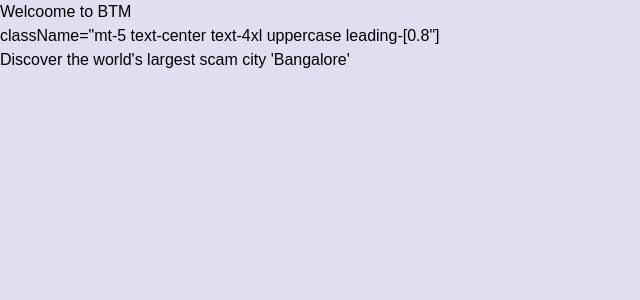
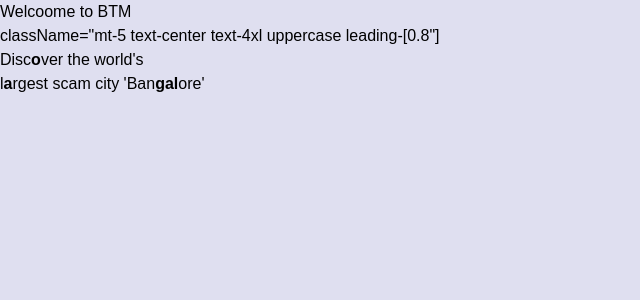
Before and after one commit to Nikhilkumarsaha/animated-website, a React (Vite) app: page / in a window 1280 px wide. Shown: the top 300 px of the page, without its empty margins (0-640 px from the left). Built offline with nearby package versions, Linux system fonts and the light colour scheme.

Commit message:
add bold txxt to the about

```diff
--- a/src/components/About.jsx
+++ b/src/components/About.jsx
@@ -8,7 +8,7 @@
         <AnimatedTitle/>
 
         <div className='mt-5 text-center text-4xl uppercase leading-[0.8] md:text-[6rem]'>
-          Discover the world's largest scam city 'Bangalore'
+          Disc<b>o</b>ver the world's <br /> l<b>a</b>rgest scam city 'Ban<b>gal</b>ore'
         </div>
       </div>
     </div>
```
